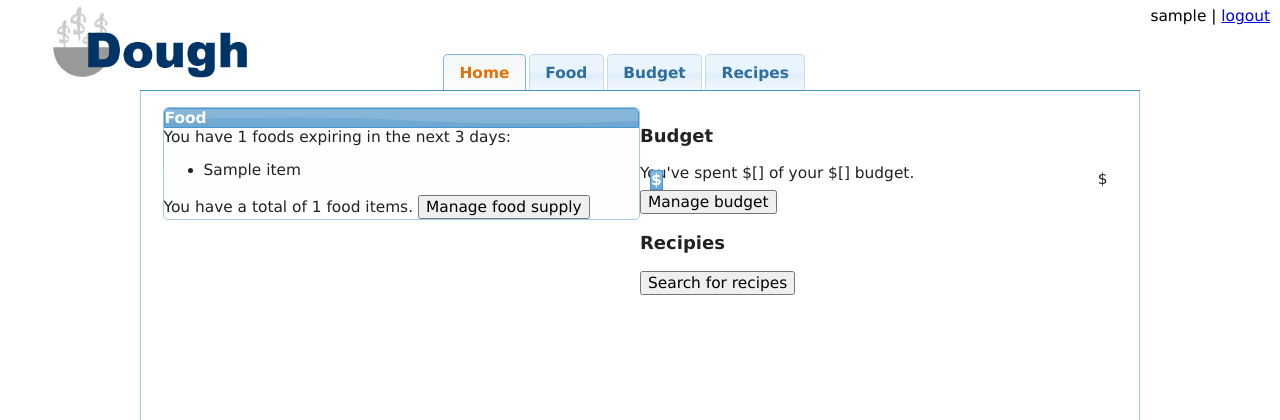
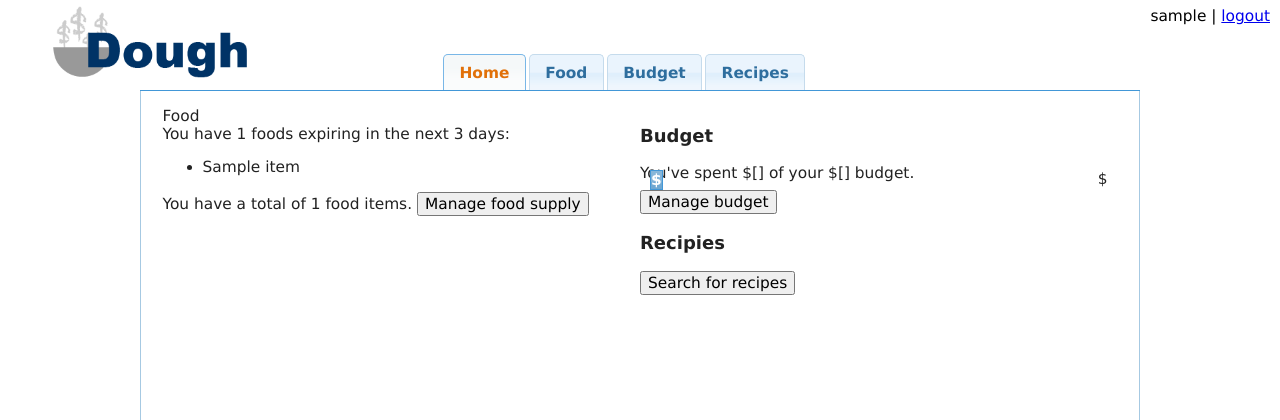
Before and after one commit to obishop/Dough, a Django app: template templates/index.html in a window 1280 px wide. Shown: the top 420 px of the page. Run offline with Django 3.2, Linux system fonts and the light colour scheme; the template is opened without the code that fills it: most values are stand-ins (such as "Sample title", 1, 10 or a date in 2020); some libraries are stand-ins or nearby versions.

Commit message:
moved x ticks on budget plot, changed div theme

```diff
--- a/static/js/dough.js
+++ b/static/js/dough.js
@@ -46,6 +46,7 @@ $(function() {
     $("#recipes-button").click(function(){
         $("#main-tabs").tabs("option","selected",3);
     });
+    themeDiv("home-food-div");
 });
 
 var onWindowResize = function() {
@@ -63,3 +64,16 @@ var tabIndexFromHash = function() {
     if (hash == "#recipes") index = 3;
     return index;
 }
+
+var themeDiv = function(divId) {
+    $("#"+divId).addClass("ui-widget-content ui-corner-all")
+        .css("margin-bottom","1em");
+    var children = $("#"+divId).children();
+    $(children[0])
+        .addClass("ui-widget-header ui-corner-tl ui-corner-tr")
+        .css("padding","0.5em")
+        .css("padding-left","1em");
+    $(children[1])
+        .css("padding","1em")
+        .css("position","relative")
+}
--- a/templates/index.html
+++ b/templates/index.html
@@ -32,9 +32,9 @@
 
 <div style="width:50%;float:left;">
 
-<div class="ui-widget-content ui-corner-all">
-    <div class="ui-widget-header ui-corner-tl ui-corner-tr">Food</div>
-
+<div id="home-food-div">
+    <div>Food</div>
+    <div>
     You have {{numExpiringSoon}} foods expiring in the next 3 days:
     <ul>
         {% for item in expiringSoon %}
@@ -44,6 +44,7 @@
     You have a total of {{ numFoodItems }} food items.
 
     <button id="food-button" href="food.html">Manage food supply</button>
+    </div>
 </div>
 
 </div>
```
Also changed, not shown: templates/budget.html (+19 -5 lines).
